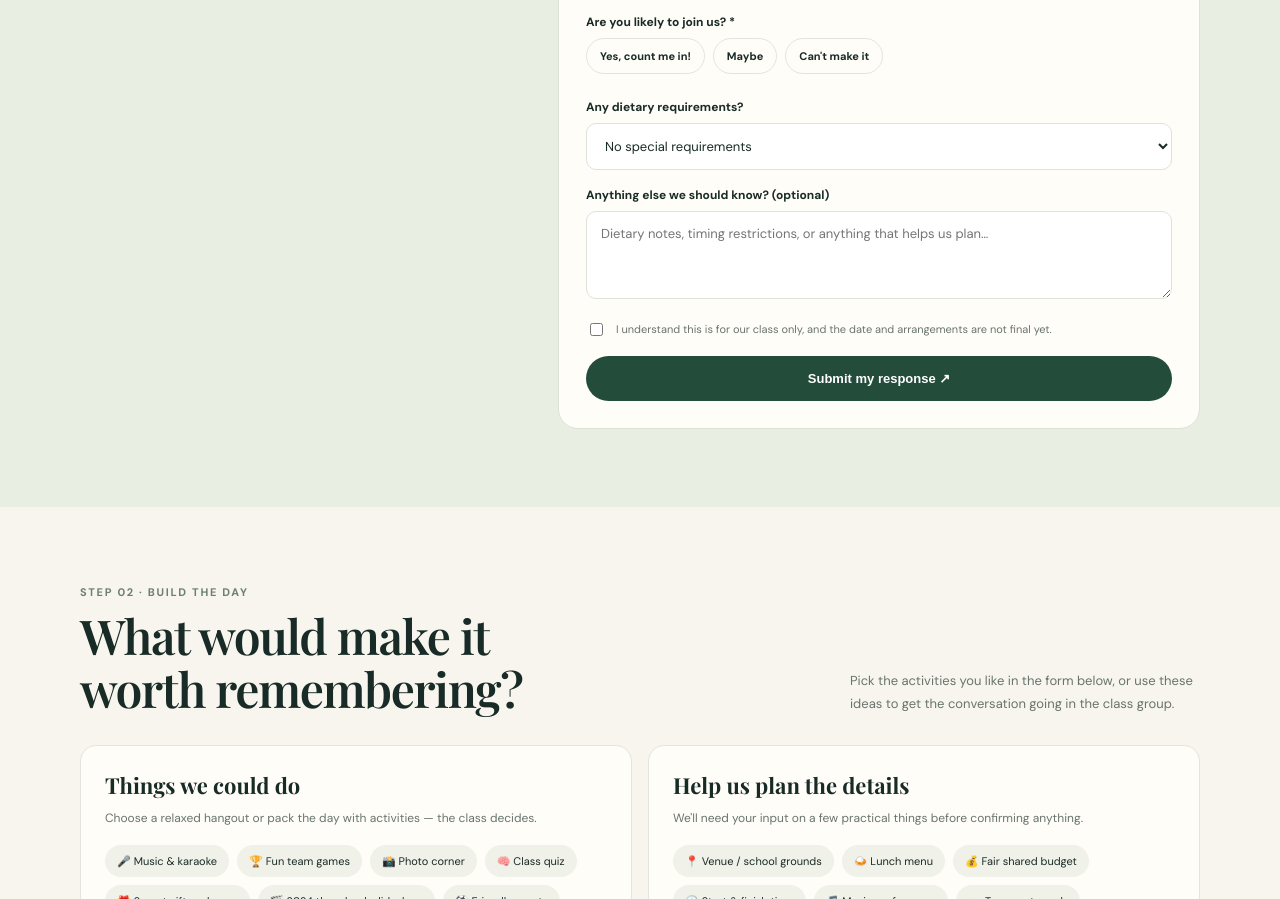
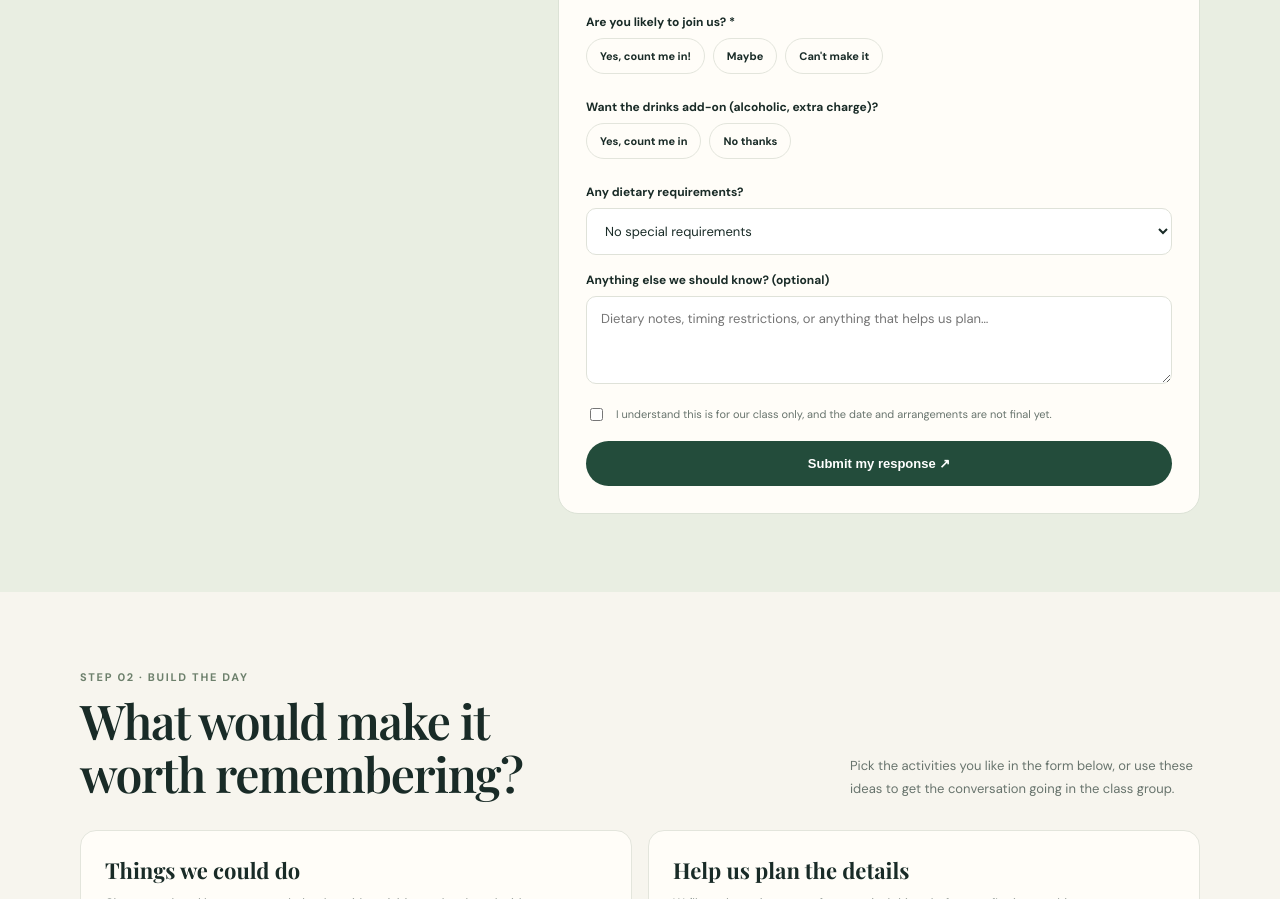
Before and after one commit to AthilaRavindu/class-party, a plain HTML site: page index.html in a window 1280 px wide. Shown: the part 2026-2925 px from the top of the page. Drawn offline with nearby package versions, Linux system fonts and the light colour scheme.

Commit message:
Add a liquor add-on question to the RSVP form
Co-Authored-By: Claude Sonnet 5 <noreply@anthropic.com>

```diff
--- a/index.html
+++ b/index.html
@@ -77,6 +77,10 @@ footer{padding:32px 0;border-top:1px solid var(--line)}.footer-row{display:flex;
           <div class="choice"><input type="radio" id="maybe" name="attendance" value="Maybe"><label for="maybe">Maybe</label></div>
           <div class="choice"><input type="radio" id="no" name="attendance" value="Cannot attend"><label for="no">Can't make it</label></div>
         </div></div>
+        <div class="field"><span class="field-title">Want the drinks add-on (alcoholic, extra charge)?</span><div class="choices">
+          <div class="choice"><input type="radio" id="liq-yes" name="liquor" value="Yes, add the drinks charge" required><label for="liq-yes">Yes, count me in</label></div>
+          <div class="choice"><input type="radio" id="liq-no" name="liquor" value="No thanks"><label for="liq-no">No thanks</label></div>
+        </div></div>
         <div class="field"><label for="food">Any dietary requirements?</label><select id="food" name="food"><option value="None shared">No special requirements</option><option>Vegetarian</option><option>Vegan</option><option>Food allergy / other (explain below)</option></select></div>
         <div class="field"><label for="ideas">Anything else we should know? (optional)</label><textarea id="ideas" name="ideas" placeholder="Dietary notes, timing restrictions, or anything that helps us plan…"></textarea></div>
         <label class="checkline"><input type="checkbox" required><span>I understand this is for our class only, and the date and arrangements are not final yet.</span></label>
```
